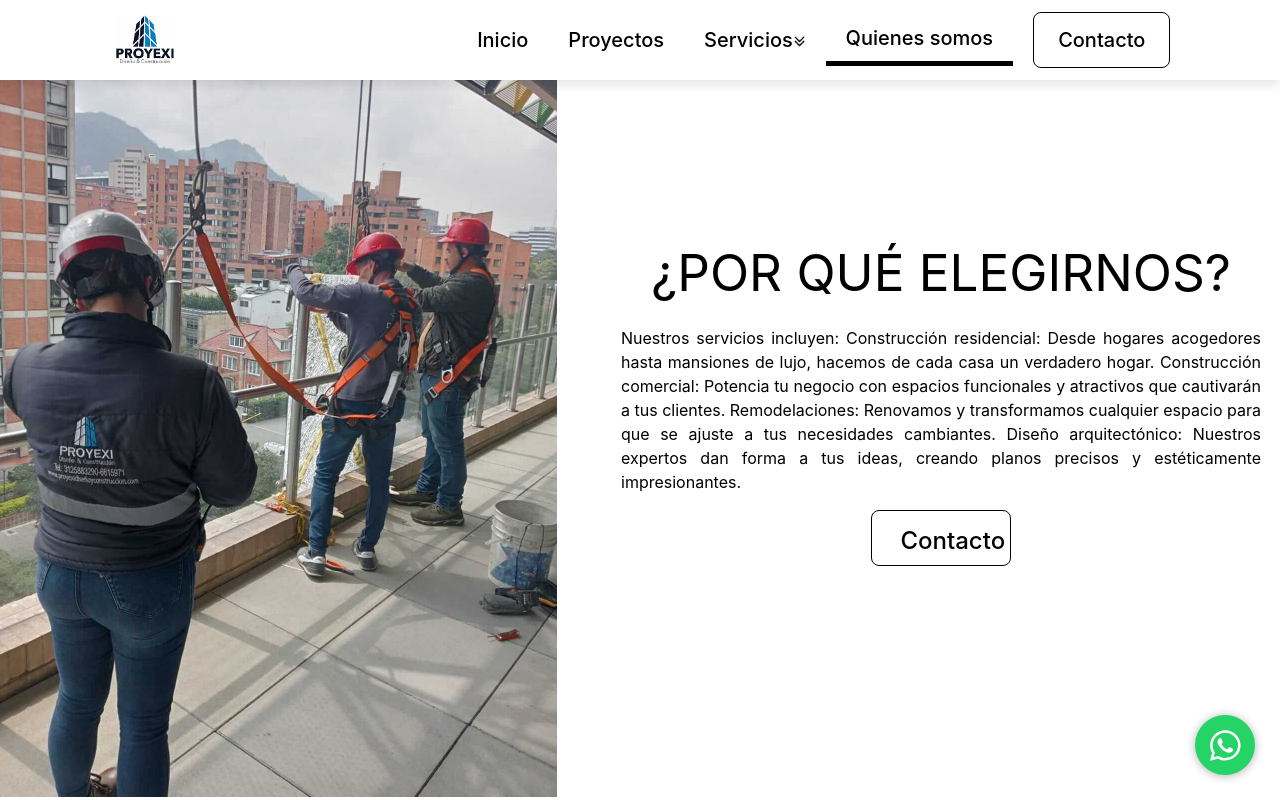
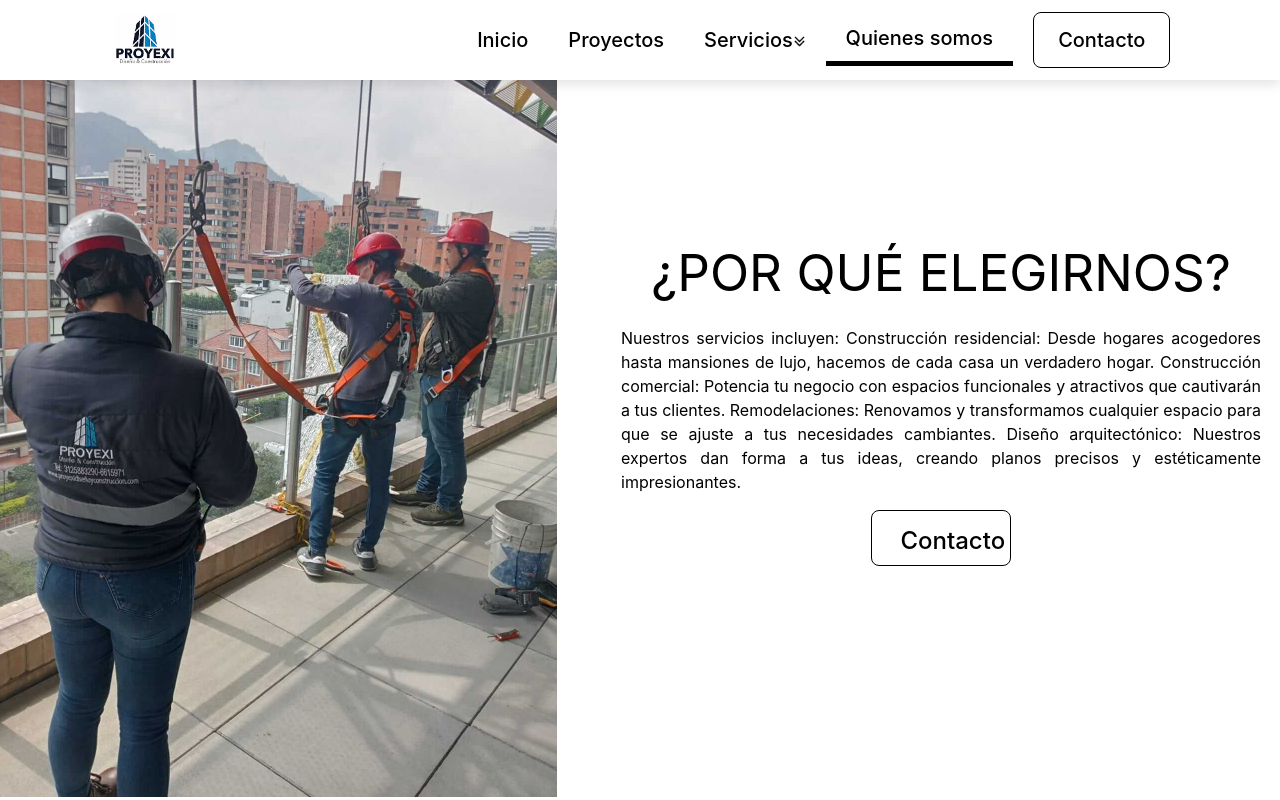
Before and after one commit to milenaAristiza/react-proyexi3, a React (Vite) app: page /quienes_somos in a window 1280 px wide. Shown: the top 800 px of the page. Built offline with nearby package versions, Linux system fonts and the light colour scheme.

Commit message:
delete button whats

```diff
--- a/src/pages/Quienes_somos/Quienes_somos.jsx
+++ b/src/pages/Quienes_somos/Quienes_somos.jsx
@@ -3,7 +3,7 @@ import Nav from '../../components/nav/Nav';
 import Footer from '../../components/Footer/Footer';
 import img_text_quienes_somos from '../../assets/images/quienes_somos/img_text.jpg';
 import React, { useState, useEffect } from 'react';
-import Button_whats from '../../components/Button_whats/Button_whats'
+// import Button_whats from '../../components/Button_whats/Button_whats'
 
 const QuienesSomos = () => {
     const [url, setUrl] = useState("");
@@ -14,7 +14,7 @@ const QuienesSomos = () => {
 
     return (
         <div>
-            <Button_whats />
+            {/* <Button_whats /> */}
             <Nav str={url} />
             <section className="section2_quienes_comos">
                 <div className="div1_section2_quienes_comos">
```
